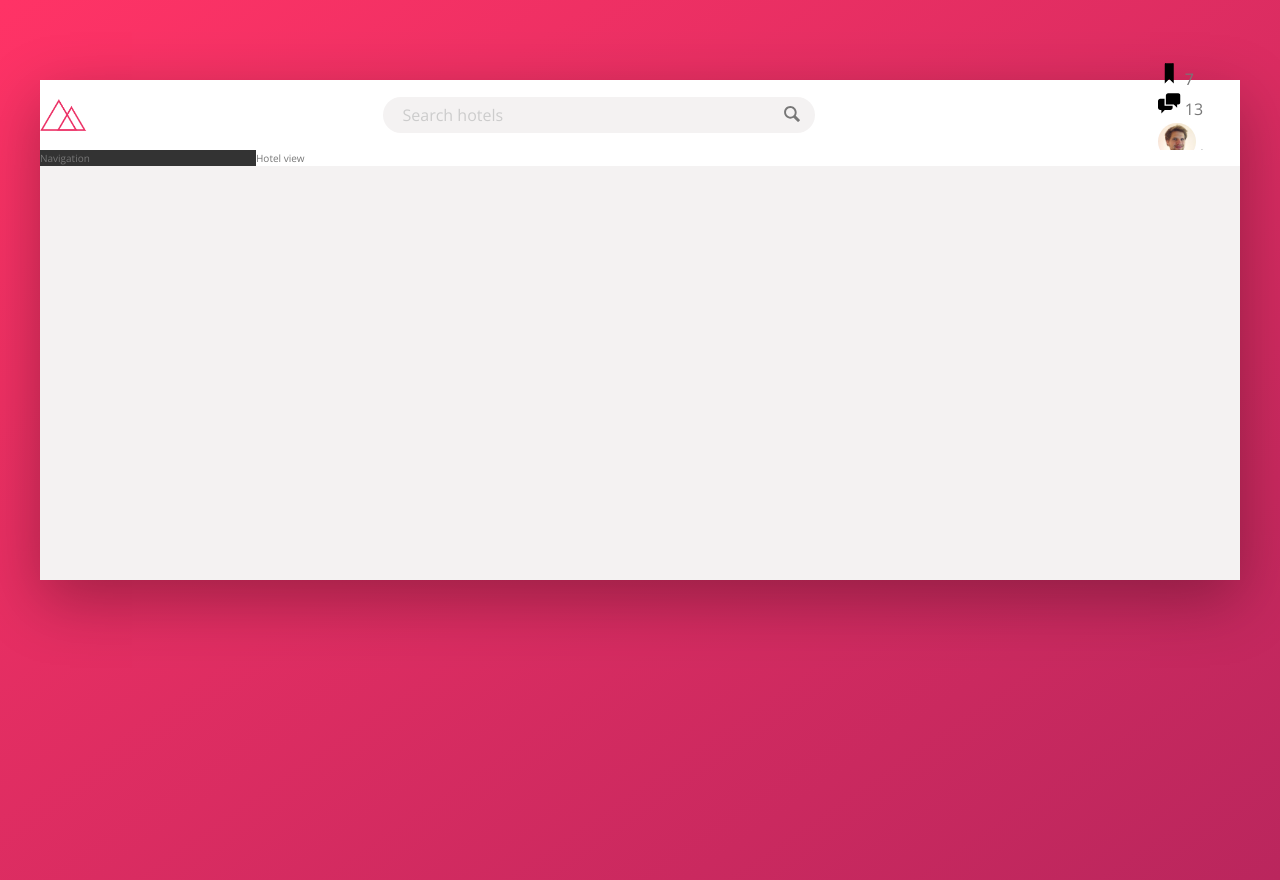
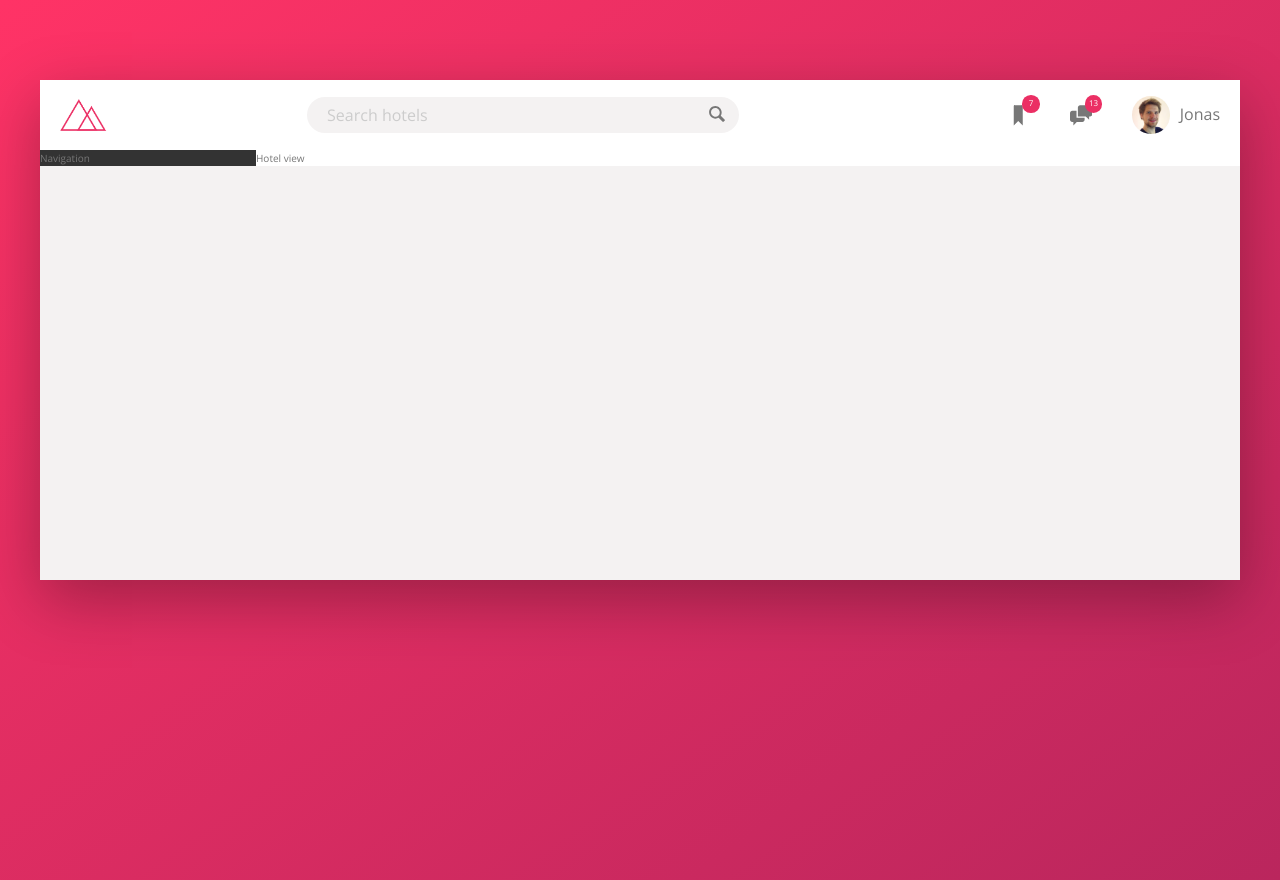
Before and after one commit to dlzagu/CSS-RESPONSIVE, a website: page trillo/index.html in a window 1280 px wide. Drawn offline with nearby package versions, Linux system fonts and the light colour scheme.

Commit message:
20220511:trillo header완성

```diff
--- a/trillo/sass/_components.scss
+++ b/trillo/sass/_components.scss
@@ -1,5 +1,6 @@
 .logo{
     height: 3.25rem;
+    margin-left: 2rem;
 }
 
 .search{
@@ -53,24 +54,51 @@
 }
 
 .user-nav{
+    align-self: stretch;
+    display: flex;
+    align-items: center;
+    & > * {  // user-nav 안에 있는 요소들에게 적용
+        padding: 0 2rem;
+        cursor: pointer;
+        height: 100%;
+        display: flex;
+        align-items: center;
+    }
+    & > *:hover {  // user-nav 안에 있는 요소들에게 적용
+        background-color: var(--color-grey-light-2);
+    }
+
     &__icon-box{
+        position: relative;
 
     }
     &__icon{
         height: 2.25rem;
         width: 2.25rem;
+        fill:var(--color-grey-dark-2);
+
     }
     &__notification{
+        font-size: .8rem;
+        height: 1.75rem;
+        width: 1.75rem;
+        background-color:var(--color-primary);
+        border-radius: 50%;
+        color: white;
+        position: absolute;
+        top: 1.5rem;
+        right: 1rem;
+
+        display: flex;
+        justify-content: center;
+        align-items: center;
 
     }
-    &__user{
 
-    }
     &__user-photo{
         height: 3.75rem;
         border-radius: 50%;
+        margin-right: 1rem;
     }
-    &__user-name{
 
-    }
 }
```
Also changed, not shown: trillo/css/style.css.
